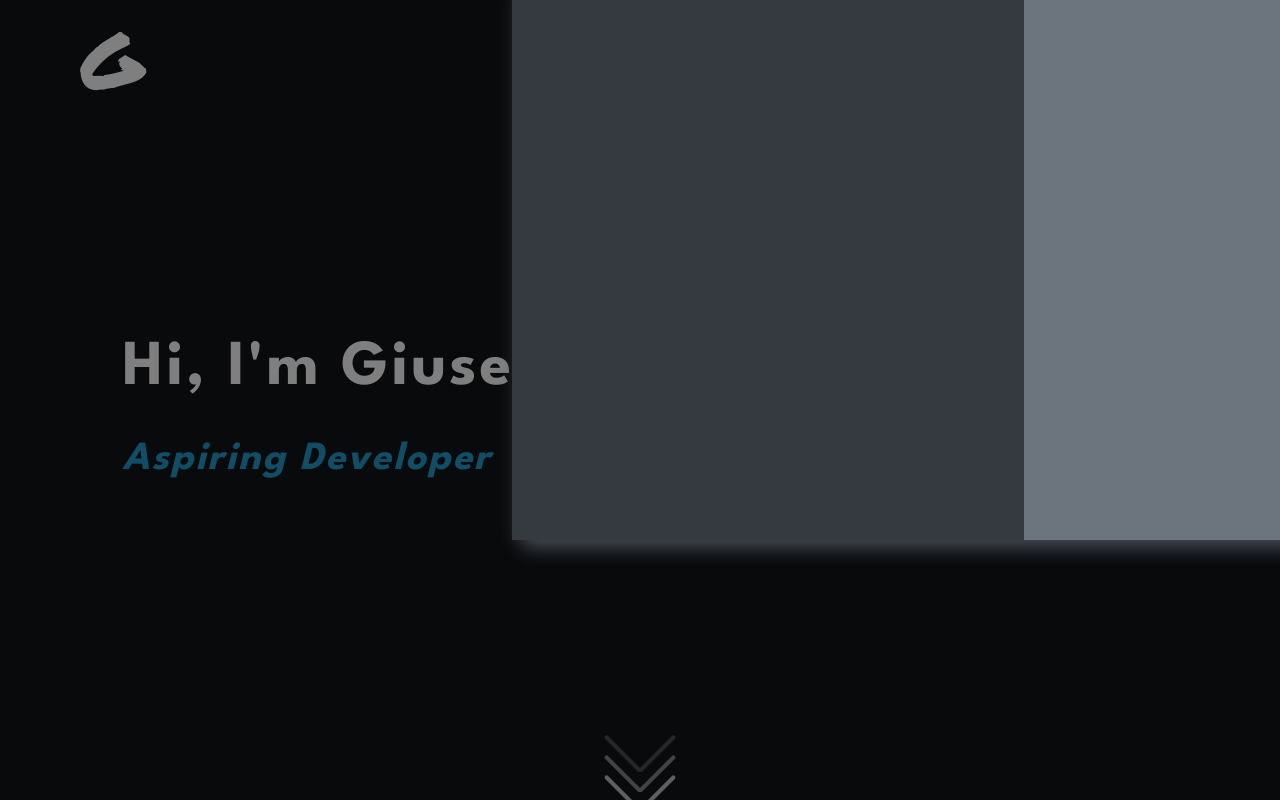
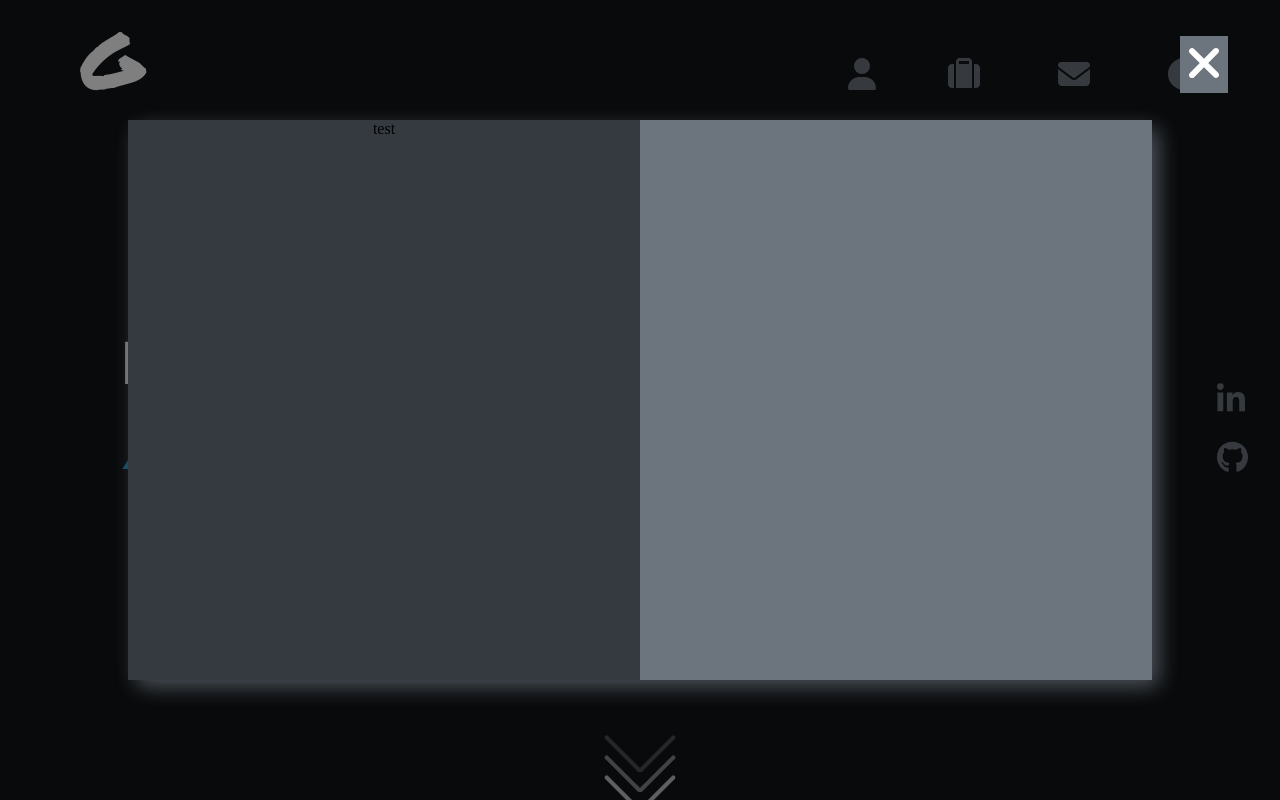
Before and after one commit to giuseppi/giuseppipelayo.com, a React (Create React App) app: page / in a window 1280 px wide. Both pictures are taken after a click on the button 1074 px from the left and 76 px from the top of the page. Shown: the top 800 px of the page. Built offline with nearby package versions, Linux system fonts and the light colour scheme.

Commit message:
fixed popup alignment
todo: fix close-btn CSS

```diff
--- a/src/App.scss
+++ b/src/App.scss
@@ -228,13 +228,8 @@ $arrow-line-width: 4px;
 }
 
 .popup-info {
-  position: relative;
   width: 80vw;
   height: 70vh;
-  top: 0%;
-  left: 50%;
-  margin-top: -35vh; /* Negative half of height. */
-  margin-left: -40vw; /* Negative half of width. */
   text-align: center;
   display: flex;
   flex-direction: row;
```
